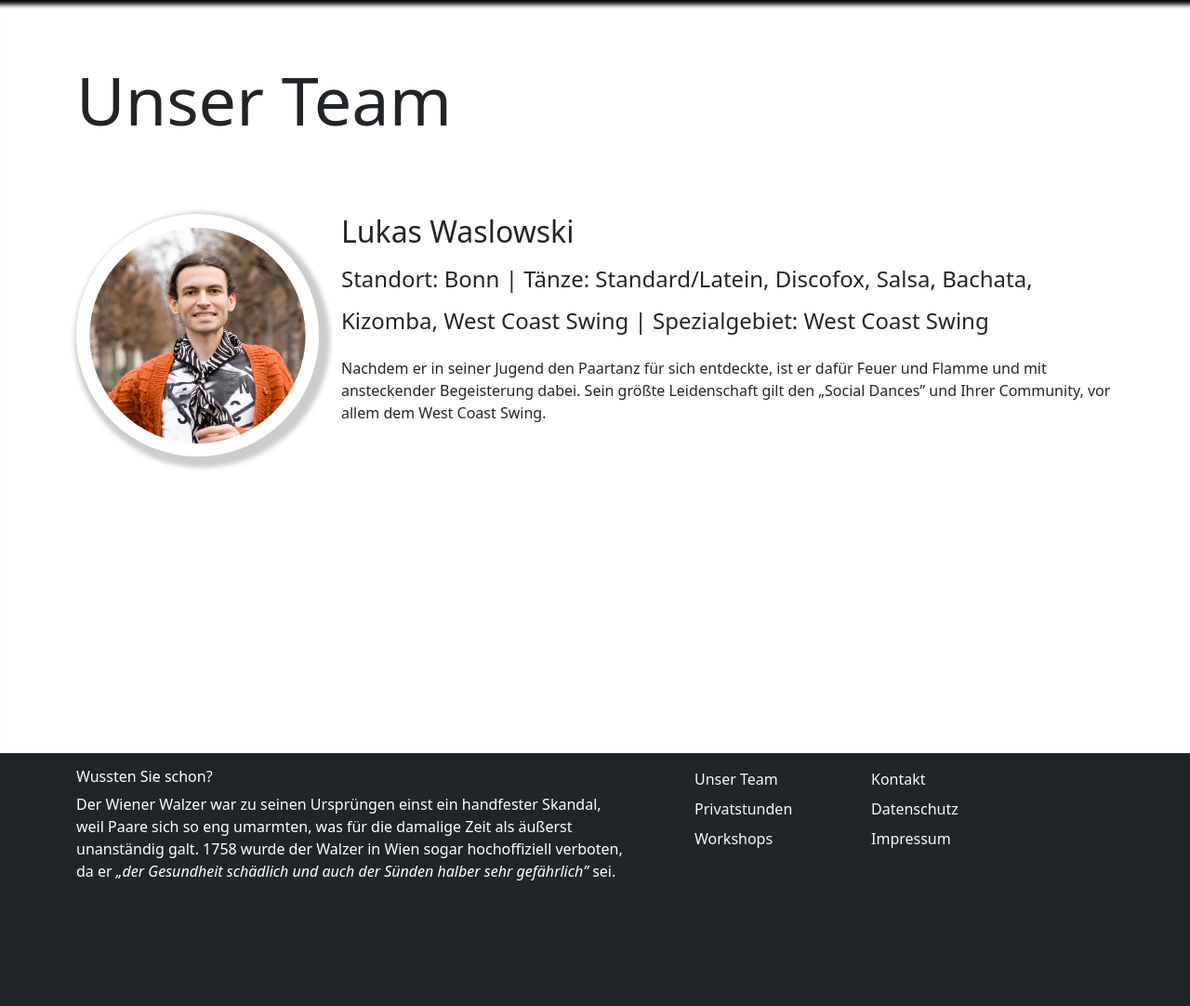
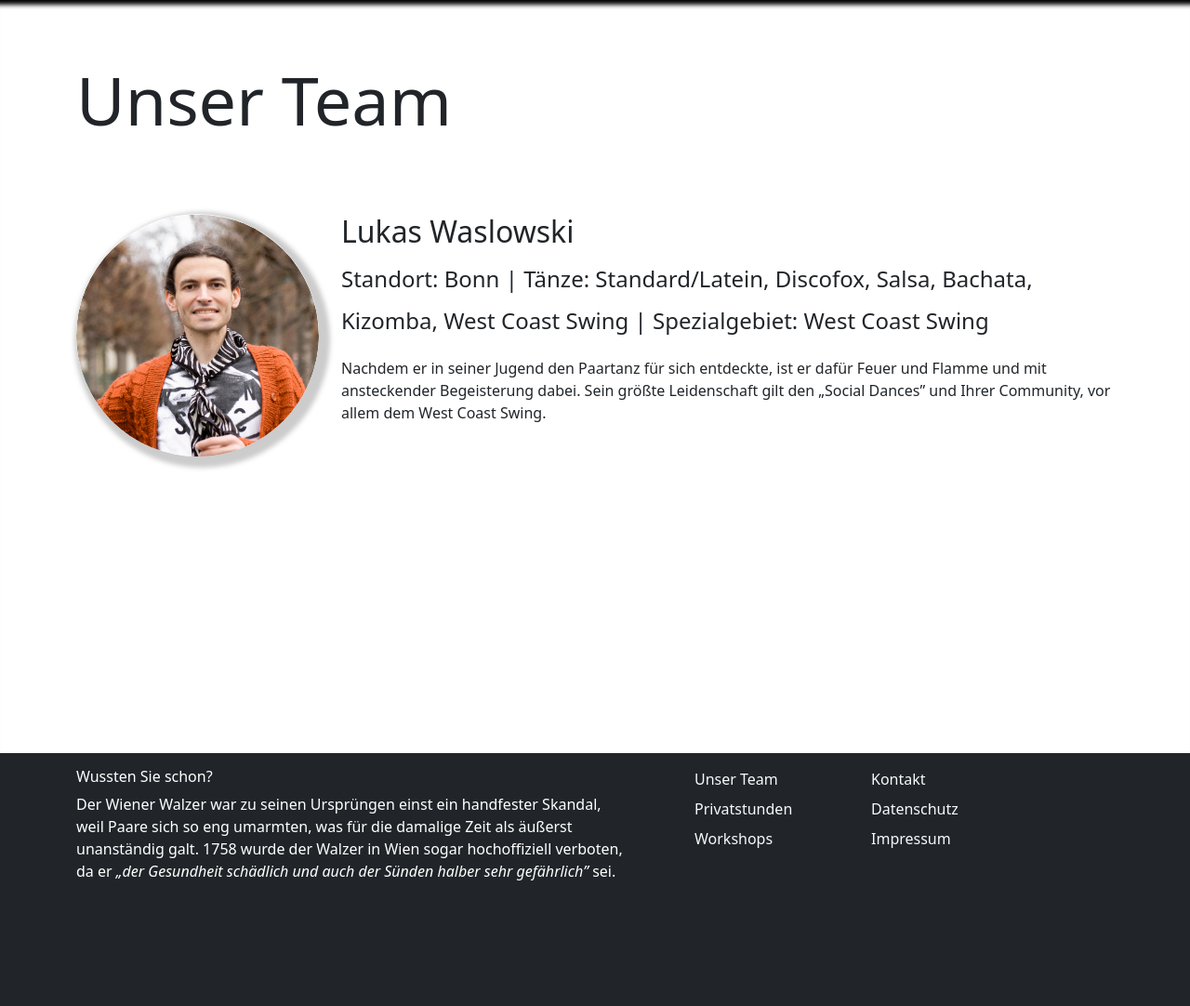
Before and after one commit to cr7pt0gr4ph7/tanzgefuehl.dance, a Jekyll site: the page built from team.html, in a window 1280 px wide. Shown: the part 900-1982 px from the top of the page at 93% size. Built offline with Jekyll 4.4.1, drawn with Linux system fonts in a browser that asks for light colours.

Commit message:
Fix: Add missing CSS for profile pictures

```diff
--- a/_sass/components/circular-image.scss
+++ b/_sass/components/circular-image.scss
@@ -1,11 +1,24 @@
+.circular-image-inner {
+    clip-path: circle(50%);
+    overflow: hidden;
+}
+
 .circular-image {
     width: 100%;
     aspect-ratio: 1 / 1;
     border-radius: 50%;
     border: 1px solid black;
     border: none;
-    padding: 0.9rem;
     box-shadow: 5px 5px 5px 7px rgba(gray, 0.4);
+
+    &.enlarge-on-hover {
+        transform: scale(1);
+        transition: transform 0.3s cubic-bezier(0.455, 0.030, 0.515, 0.955);
+
+        &:hover {
+            transform: scale(1.1);
+        }
+    }
 
     img,
     .image {
@@ -29,6 +42,19 @@
         background-size: cover;
         background-position: 50% 50%;
     }
+
+    .image.image-placeholder {
+        background-color: none;
+        padding: 0.9rem;
+
+        &::after {
+            content: "";
+            display: block;
+            width: 100%;
+            height: 100%;
+            background-color: rgba(gray, 0.4);
+        }
+    }
 }
 
 .team-introduction .circular-image {
```
